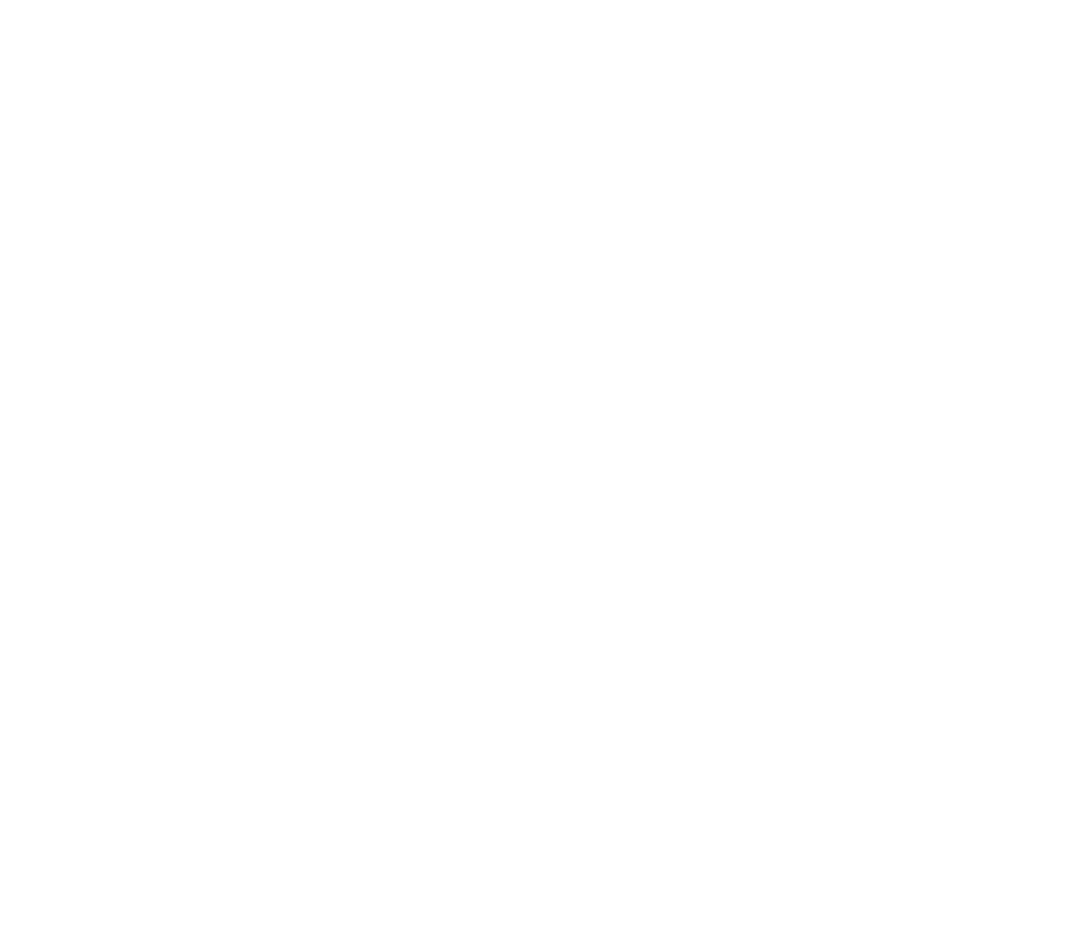
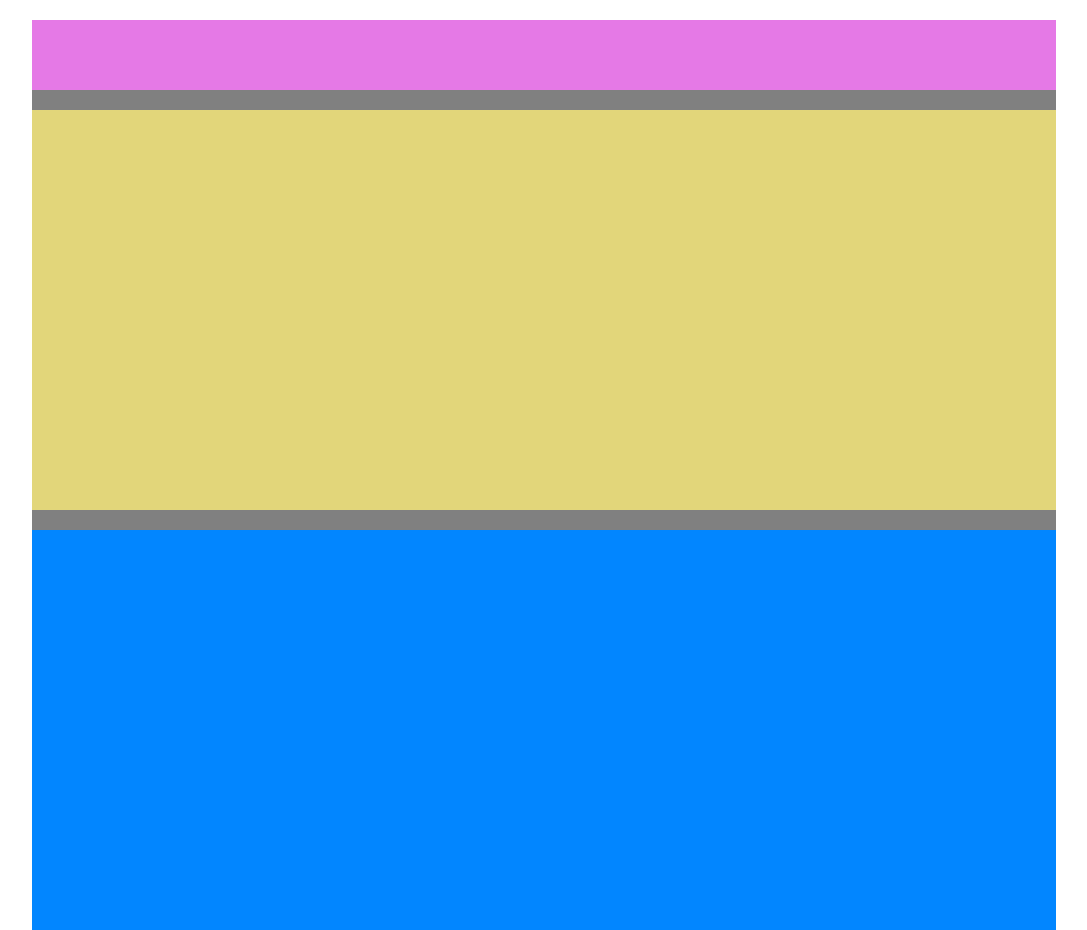
Before and after one commit to LucaVerth/htmlcss-struttura-wp, a plain HTML site: page index.html in a window 1280 px wide. Shown: the whole page, without its empty margins (96-1183 px from the left). Before the commit the page ends 800 px from the top, so only its background shows below. Drawn offline with Linux system fonts and the light colour scheme.

Commit message:
header and main section added

```diff
--- a/assets/CSS/style.css
+++ b/assets/CSS/style.css
@@ -9,3 +9,32 @@
   display: table;
   clear: both;
 }
+
+.container-page{
+  width: 80%;
+  margin: auto;
+  background-color: grey;
+}
+
+/* HEADER */
+.head{
+  height: 70px;
+  margin: 20px 0px;
+  background-color: #E579E6;
+}
+
+.jumbotron{
+  height: 400px;
+  background-color: #E2D67A;
+  margin-bottom: 20px;
+}
+
+/* MAIN */
+main{
+  min-height: 400px;
+  background-color: #0286FF ;
+}
+
+aside section .top-sec{
+  background-color: #ABCFE6;
+}
--- a/index.html
+++ b/index.html
@@ -5,9 +5,31 @@
   <meta http-equiv="X-UA-Compatible" content="IE=edge">
   <meta name="viewport" content="width=device-width, initial-scale=1.0">
   <link rel="stylesheet" href="assets/CSS/style.css">
-  <title>Document</title>
+  <title>Layout project</title>
 </head>
 <body>
 
+  <div class="container-page">
+
+    <header>
+      <div class="head">
+
+      </div>
+      <div class="jumbotron">
+
+      </div>
+    </header>
+
+    <main>
+      <div class="top-sec"></div>
+      <aside></aside>
+      <section></section>
+      <aside></aside>
+    </main>
+
+    <footer></footer>
+
+  </div>
+
 </body>
 </html>
```
